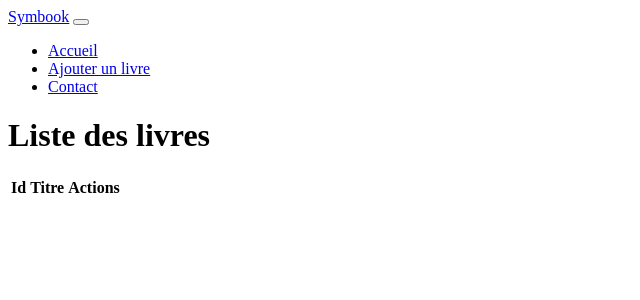
After one commit to yoannk/symbook, a Symfony app: template templates/book/index.html.twig in a window 1280 px wide. The commit adds this page. Shown: the top 300 px of the page, without its empty margins (0-640 px from the left). Run offline with Twig, Linux system fonts and the light colour scheme; the template is opened without the code that fills it, so the values that code supplies are empty; some libraries are stand-ins or nearby versions.

```diff
--- a/assets/css/app.css
+++ b/assets/css/app.css
@@ -1,4 +1,3 @@
 body {
-    background-color: lightgray;
     padding-top: 5rem;
 }
--- a/templates/base.html.twig
+++ b/templates/base.html.twig
@@ -24,7 +24,10 @@
     <div class="collapse navbar-collapse" id="navbarsExampleDefault">
         <ul class="navbar-nav mr-auto">
             <li class="nav-item active">
-                <a class="nav-link" href="{{ path('home_index') }}">Home</a>
+                <a class="nav-link" href="{{ path('book_index') }}">Accueil</a>
+            </li>
+            <li class="nav-item active">
+                <a class="nav-link" href="{{ path('book_new') }}">Ajouter un livre</a>
             </li>
             <li class="nav-item">
                 <a class="nav-link" href="{{ path('contact_index') }}">Contact</a>
--- /dev/null
+++ b/templates/book/index.html.twig
@@ -0,0 +1,36 @@
+{% extends 'base.html.twig' %}
+
+{% block title %}Liste des livres{% endblock %}
+
+{% block body %}
+    <h1>Liste des livres</h1>
+    <table class="table table-sm">
+        <thead>
+        <tr>
+            <th>Id</th>
+            <th>Titre</th>
+            <th>Actions</th>
+        </tr>
+        </thead>
+        <tbody>
+        {% for book in books %}
+            <tr>
+                <td>{{ book.id }}</td>
+                <td><a href="{{ path('book_show', {'id': book.id}) }}">{{ book.title }}</a></td>
+                <td>
+                    <a class="btn btn-primary btn-sm" href="{{ path('book_edit', {'id': book.id}) }}">
+                        <i class="fas fa-edit"></i>
+                    </a>
+                    <a class="btn btn-danger btn-sm"
+                       href="{{ path('book_delete', {'id': book.id, 'token': csrf_token('delete'~book.id)}) }}">
+                        <i class="fas fa-times"></i>
+                    </a>
+                </td>
+            </tr>
+        {% endfor %}
+        </tbody>
+    </table>
+    <ul>
+
+    </ul>
+{% endblock %}
```
Also changed, not shown: src/Controller/BookController.php (+41 -9 lines), src/Controller/HomeController.php (deleted, +0 -20 lines), src/Entity/Book.php (+8 -0 lines), templates/book/new.html.twig (added, +12 -0 lines), templates/home/index.html.twig (deleted, +0 -9 lines), 1 other file.
